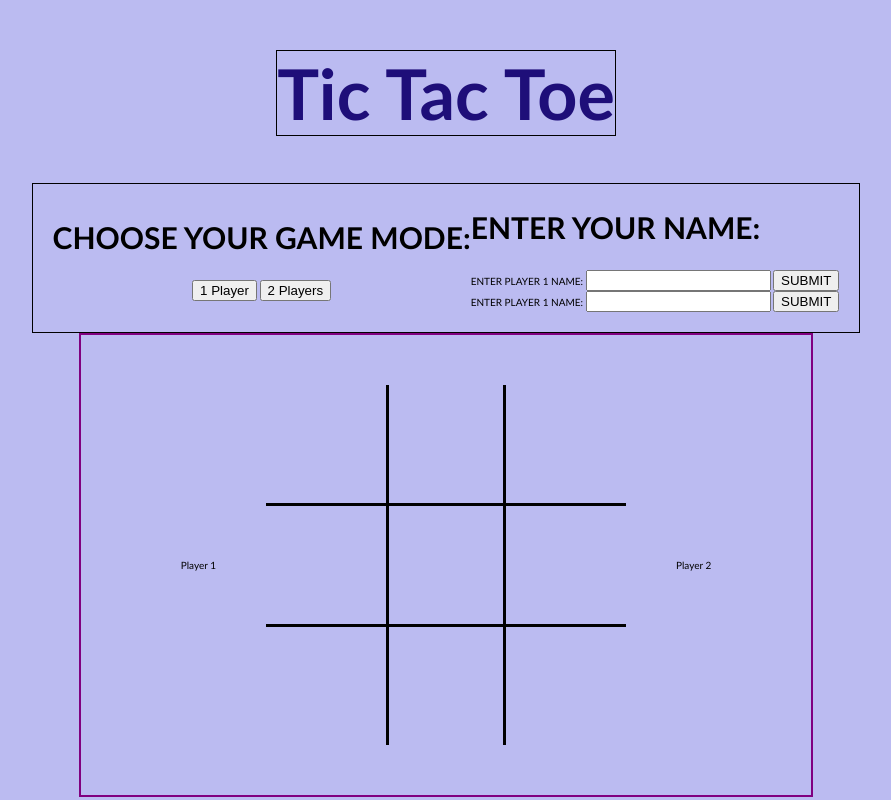
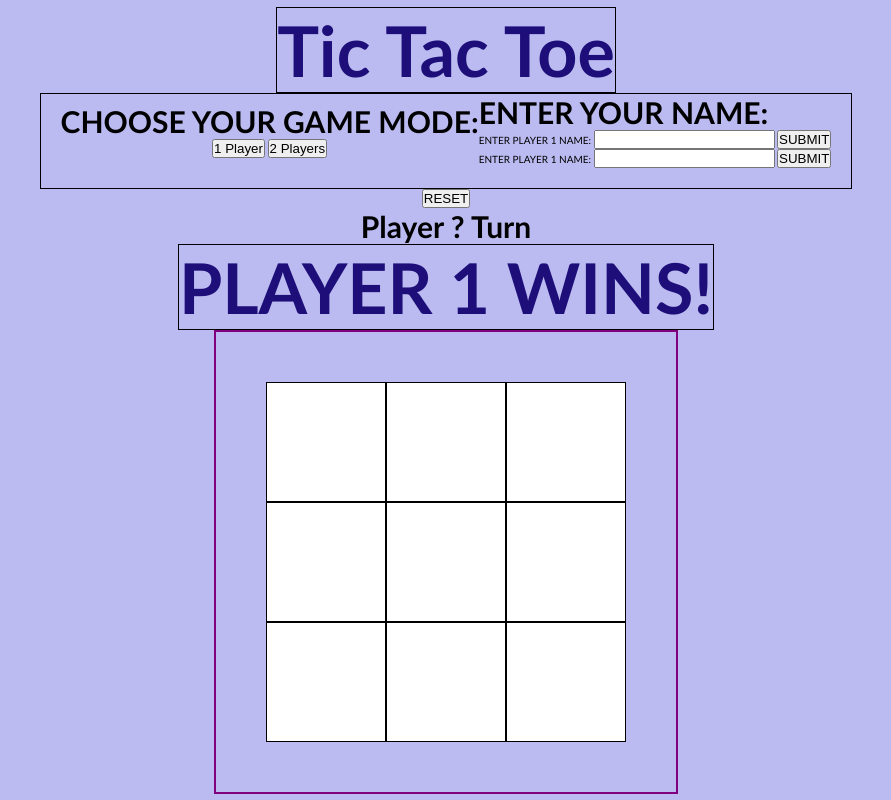
Before and after one commit to gfoster1994/Arcade, a plain HTML site: page index.html in a window 1280 px wide. Shown: the whole page, without its empty margins (194-1085 px from the left). Drawn offline with Linux system fonts and the light colour scheme.

Commit message:
quick commit before upload

```diff
--- a/index.css
+++ b/index.css
@@ -1,5 +1,7 @@
 * {
     box-sizing: border-box;
+    padding: 0;
+    margin: 0;
 }
 
 body {
@@ -53,38 +55,18 @@ h2 {
     padding: 50px 50px 50px 50px;
 }
 
-.nameDisplay {
-    padding: 50px 50px 50px 50px;
-}
-
 .board {
     width: 360px;
     height: 360px;
-    display: flex;
-    flex-direction: row;
-    flex-wrap: wrap;
+    display: grid;
+    justify-content: center;
+    align-content: center;
+    grid-template-columns: repeat(3, auto);
   }
 
   .cell {
-    flex: 0 0 120px;
-    display: flex;
-    align-items: center;
-    justify-content: center;
-    position: relative;
+    width: 120px;
+    height: 120px;
+    background-color: white;
+    border: 1px solid black;
   }
-
-  .cell:nth-child(3n+2) {
-    border-left: 3px solid black;
-    border-right: 3px solid black;
-  }
-
-  .cell:nth-child(n+4):nth-child(-n+6) {
-    border-top: 3px solid black;
-    border-bottom: 3px solid black;
-  }
-
-  .cell span {
-    text-transform: uppercase;
-    font-family: monospace;
-    font-size: 3rem;
-  }
--- a/index.html
+++ b/index.html
@@ -39,10 +39,19 @@
     </div>
   </div>
 
+  <div class = "resetArea">
+    <button type="button" id="resetButton">RESET</button>
+  </div>
+
+  <div class = "playerTurnDisplay">
+    <h2>Player ? Turn</h2>
+  </div>
+
+  <div class = "gameStatus">
+    <h1>PLAYER 1 WINS!</h1>
+  </div>
+
   <div class="gameArea">
-    <div class = "nameDisplay" id="nameDisplay1">
-      <div class = "name" id="name1">Player 1</div>
-    </div>
     <div class = "board" id="board">
       <div class="cell" ></div>
       <div class="cell" ></div>
@@ -54,9 +63,6 @@
       <div class="cell" ></div>
       <div class="cell" ></div>
     </div>
-    <div class = "nameDisplay" id="nameDisplay2">
-      <div class = "name" id="name2">Player 2</div>
-    </div>
   </div>
 
 </body>
--- a/index.js
+++ b/index.js
@@ -1 +1,5 @@
-console.log("hello")
+const board = document.getElementById("board")
+
+const cellElements = document.getElementById("cell")
+
+const
```
Also changed, not shown: images/footballField.jpg (deleted).
